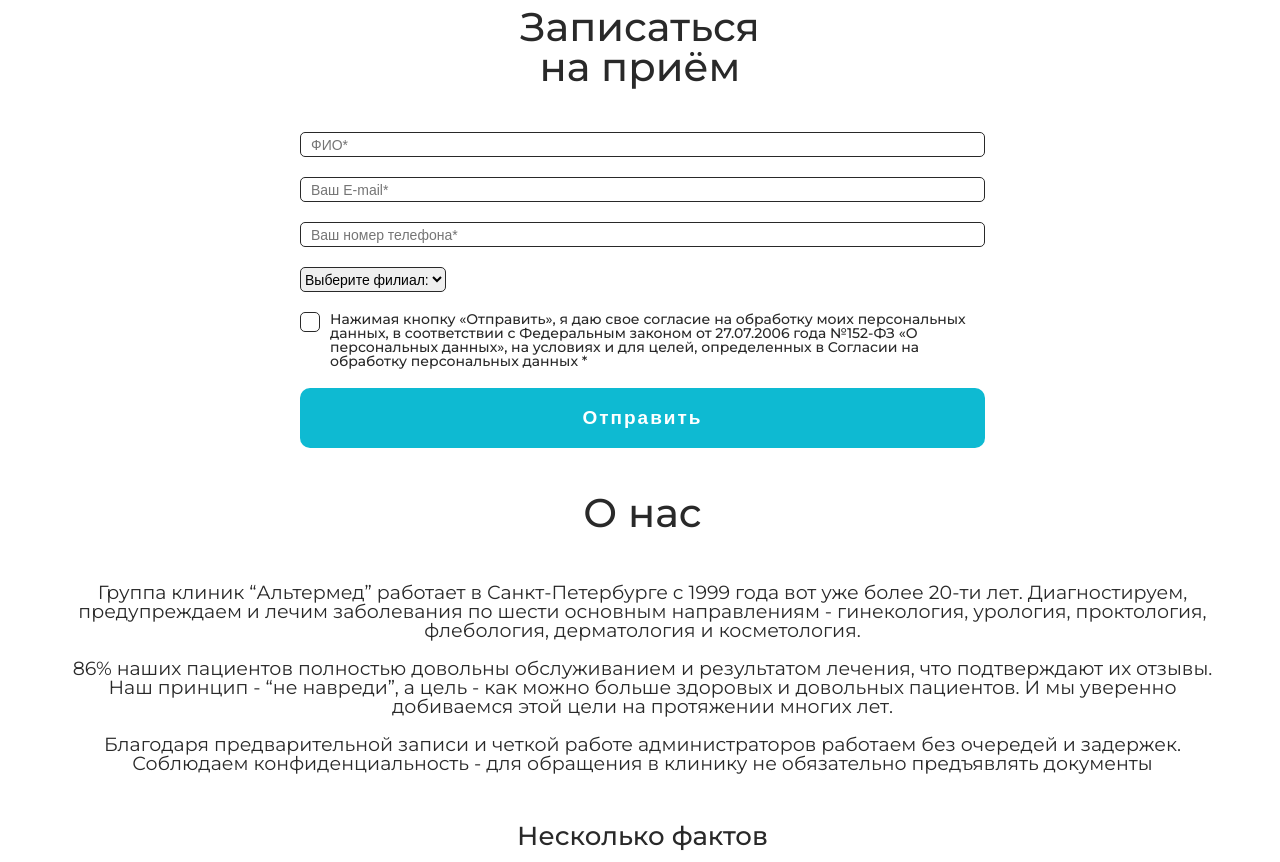
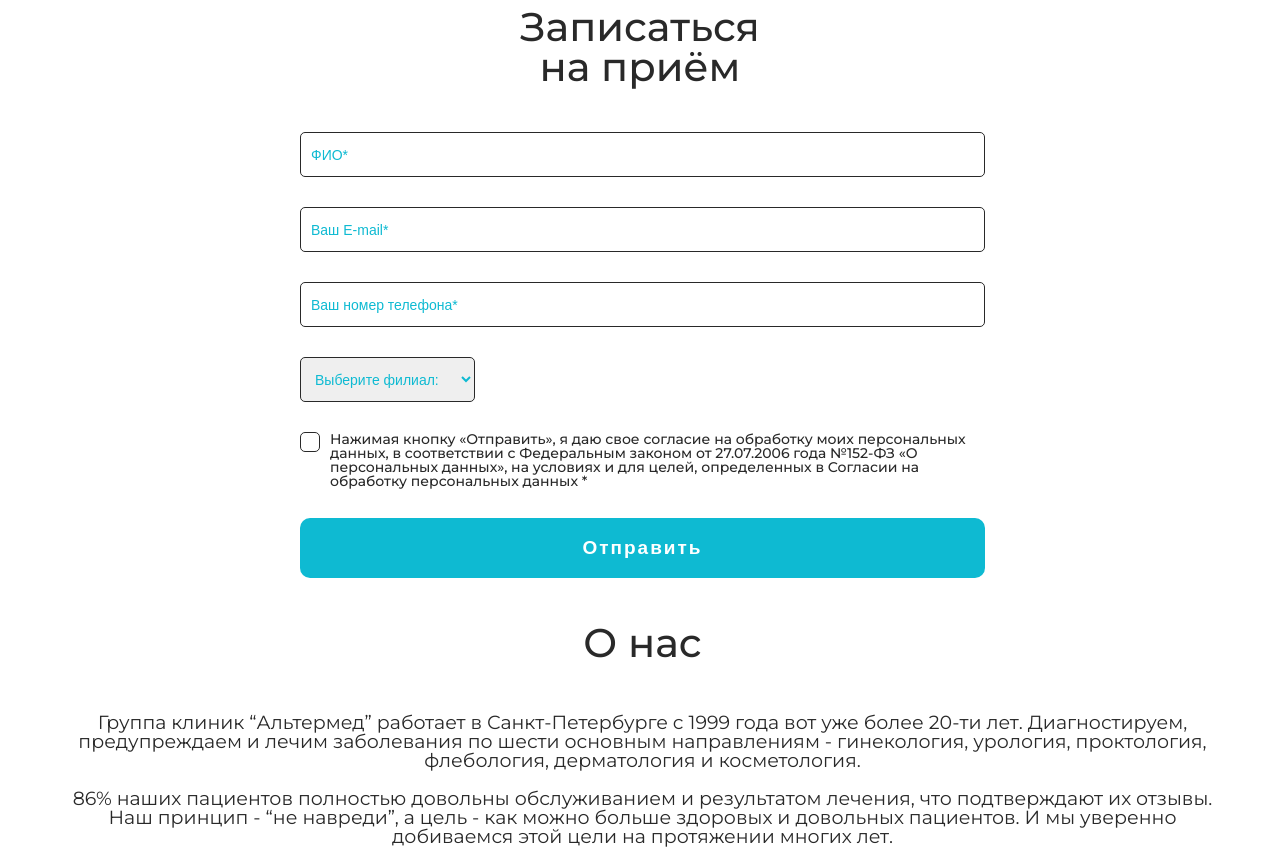
Before and after one commit to Iefthander/DenistryClinic.github.io, a plain HTML site: page index.html in a window 1280 px wide. Shown: the part 2680-3542 px from the top of the page. Drawn offline with Linux system fonts and the light colour scheme.

Commit message:
Update style.css

```diff
--- a/css/style.css
+++ b/css/style.css
@@ -350,15 +350,10 @@ body{
 .form__body {margin: 45px 0px 0px 5px;
 }
 .form__item {
-    margin: 0px 0px 20px 0px;
+    margin: 0px 0px 30px 0px;
 }
-.form__label {
-    font-size: 18px;
-    display: block;
-    margin: 0px 0px 10px 0px;
- }
 .form__input {
-    height: 25px;
+    height: 45px;
     padding: 0px 10px;
     border-radius: 5px;
     width: 100%;
@@ -366,16 +361,24 @@ body{
     border: #292929 1px solid;
     transition: 0.2s;
  }
+ .form__input::-webkit-input-placeholder {
+    color: #0EBAD2;
+}
+.form__input:focus::-webkit-input-placeholder {
+    font-size: 0px;
+}
  .form__input:focus{
     box-shadow:  0px 1px 1px #737373, 0px 1px 1px #737373;
  }
 .select {
+    color: #0EBAD2;
+    padding: 10px;
+    margin: 0px 0px 0px 0px;
     border: #292929 1px solid;
     font-size: 14px;
-    height: 25px;
+    height: 45px;
     border-radius: 5px;
-}
-.checkbox {
+    width: 175px;
 }
 .checkbox__input {
     display: none;
```
